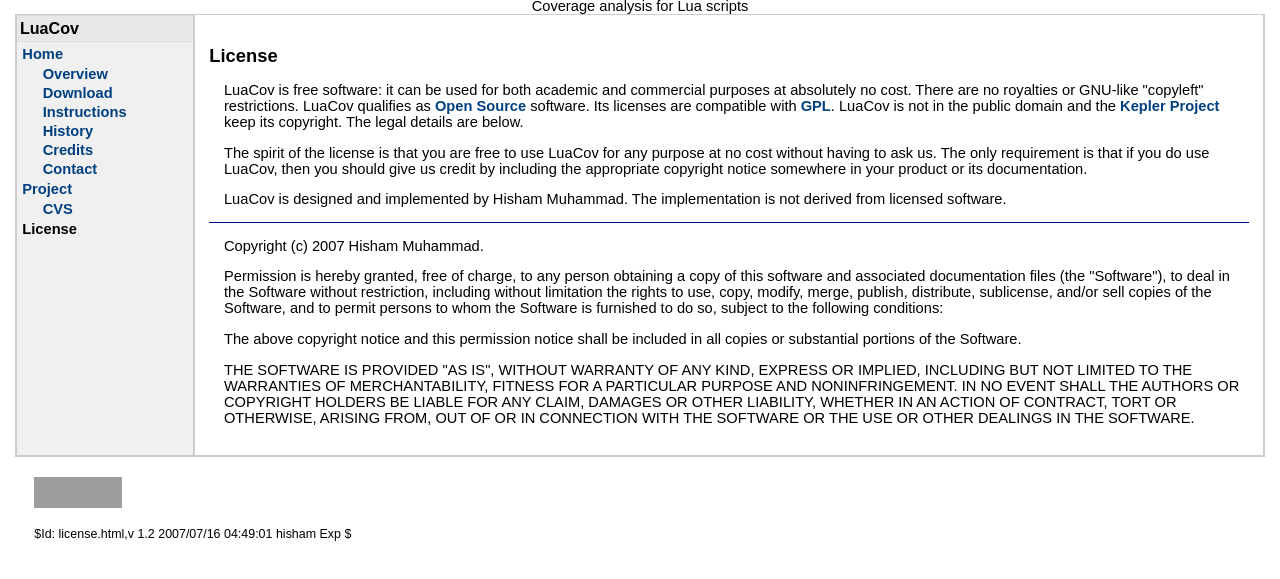
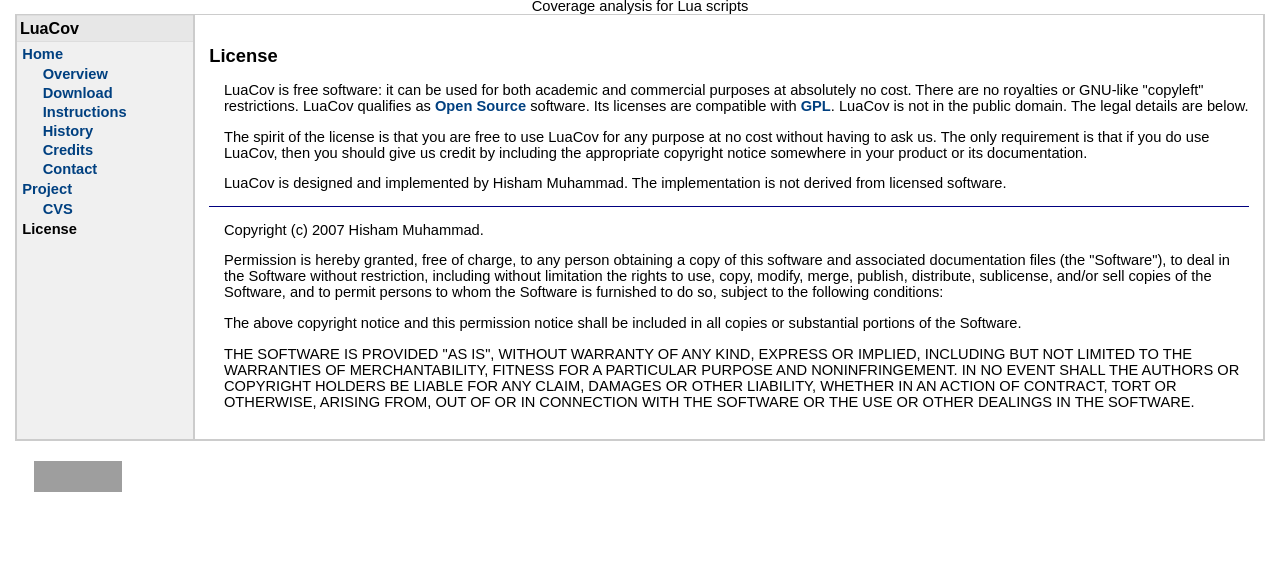
Before and after one commit to lunarmodules/luacov, a plain HTML site: page doc/license.html in a window 1280 px wide. Shown: the part 177-756 px from the top of the page. Drawn offline with Linux system fonts and the light colour scheme; grey boxes are pictures that could not be loaded.

Commit message:
remove id

```diff
--- a/doc/license.html
+++ b/doc/license.html
@@ -55,8 +55,7 @@
 at absolutely no cost. There are no royalties or GNU-like "copyleft" restrictions.
 LuaCov qualifies as <a href="http://www.opensource.org/docs/definition.html">Open Source</a> software.
 Its licenses are compatible with <a href="http://www.gnu.org/licenses/gpl.html">GPL</a>.
-LuaCov is not in the public domain and the <a href="http://www.keplerproject.org/">Kepler Project</a>
-keep its copyright. The legal details are below.
+LuaCov is not in the public domain. The legal details are below.
 </p>
 
 <p>
@@ -106,7 +105,6 @@
 <div id="about">
 	<p><a href="http://validator.w3.org/check?uri=referer">
     <img src="http://www.w3.org/Icons/valid-xhtml10" alt="Valid XHTML 1.0!" height="31" width="88" /></a></p>
-	<p><small>$Id: license.html,v 1.2 2007/07/16 04:49:01 hisham Exp $</small></p>
 </div> <!-- id="about" -->
 
 </div> <!-- id="container" -->
```
